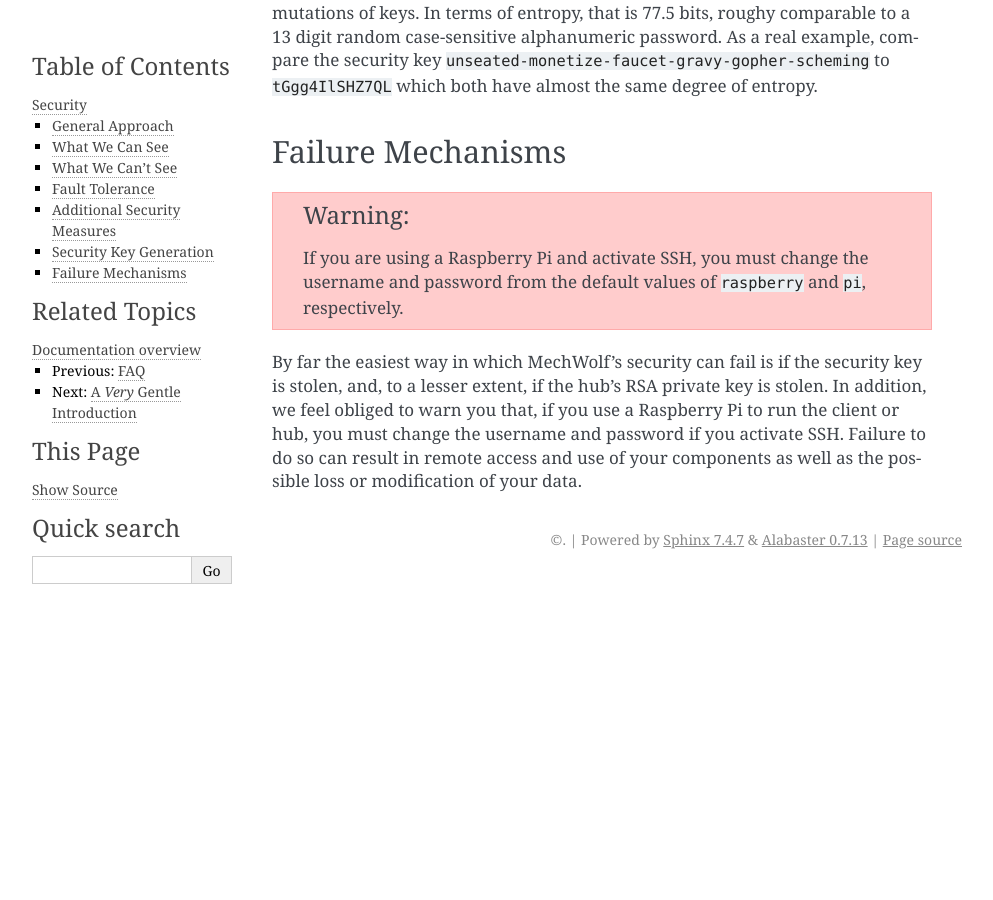
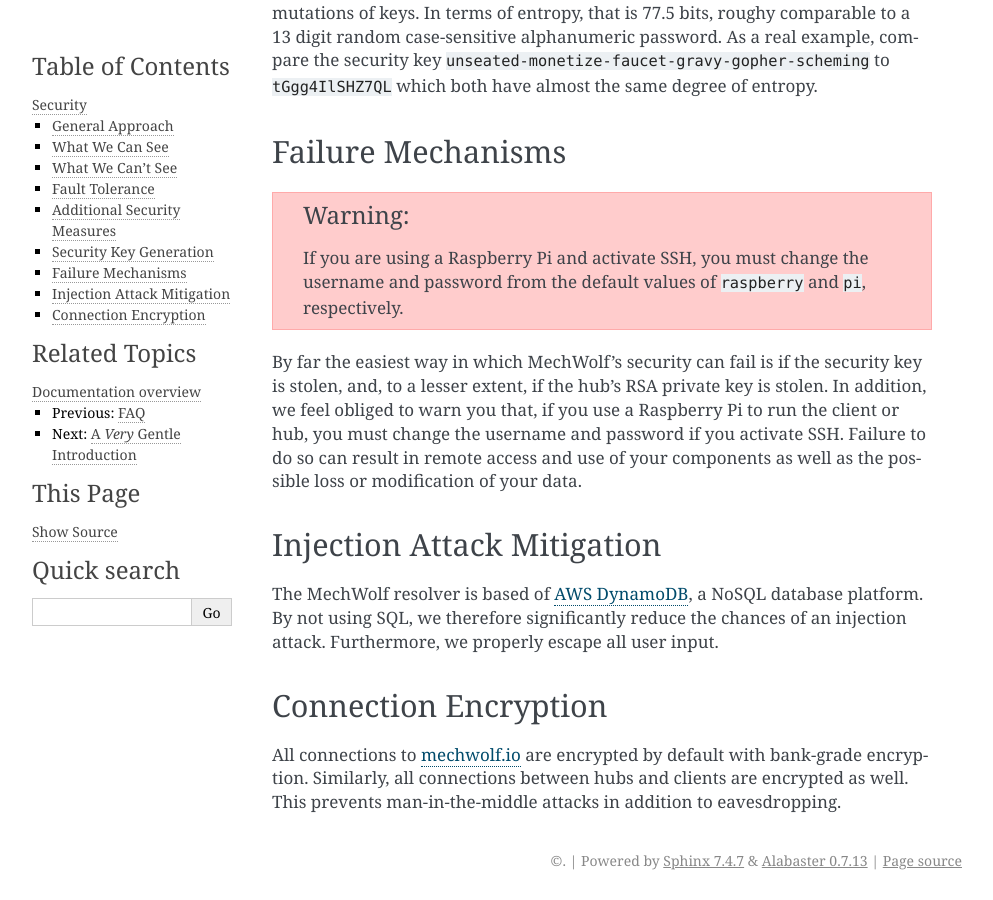
Before and after one commit to MechWolf/MechWolf, a Sphinx documentation site: the page built from docs/source/about/security.rst, in a window 1280 px wide and 900 px high, scrolled down 1943 px. Shown: the whole window, without its empty margins (148-1141 px from the left). Built offline with Sphinx 7.4.7, drawn with Linux system fonts in a browser that asks for light colours; pages that are not in the unit, such as notebooks, are missing from menus; before the commit the page ends 2522 px from its top, so only the background shows below that.

Commit message:
Additional security docs

```diff
--- a/docs/source/about/security.rst
+++ b/docs/source/about/security.rst
@@ -106,3 +106,19 @@ In addition, we feel obliged to warn you that, if you use a Raspberry Pi to run
 the client or hub, you must change the username and password if you activate
 SSH. Failure to do so can result in remote access and use of your components as
 well as the possible loss or modification of your data.
+
+Injection Attack Mitigation
+---------------------------
+
+The MechWolf resolver is based of `AWS DynamoDB
+<https://aws.amazon.com/dynamodb/>`_, a NoSQL database platform. By not using
+SQL, we therefore significantly reduce the chances of an injection attack.
+Furthermore, we properly escape all user input.
+
+Connection Encryption
+---------------------
+
+All connections to `mechwolf.io <https://www.mechwolf.io>`_ are encrypted by
+default with bank-grade encryption. Similarly, all connections between hubs and
+clients are encrypted as well. This prevents man-in-the-middle attacks in
+addition to eavesdropping.
```
